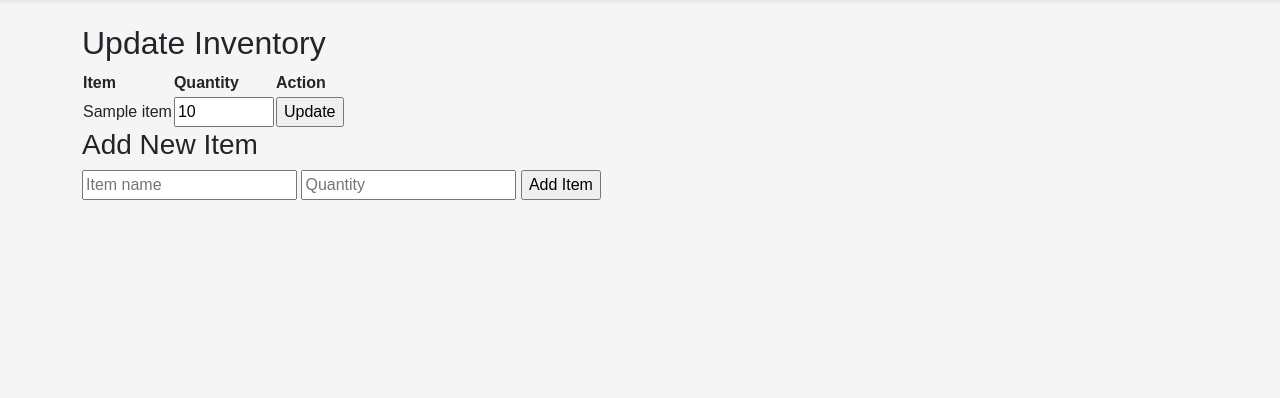
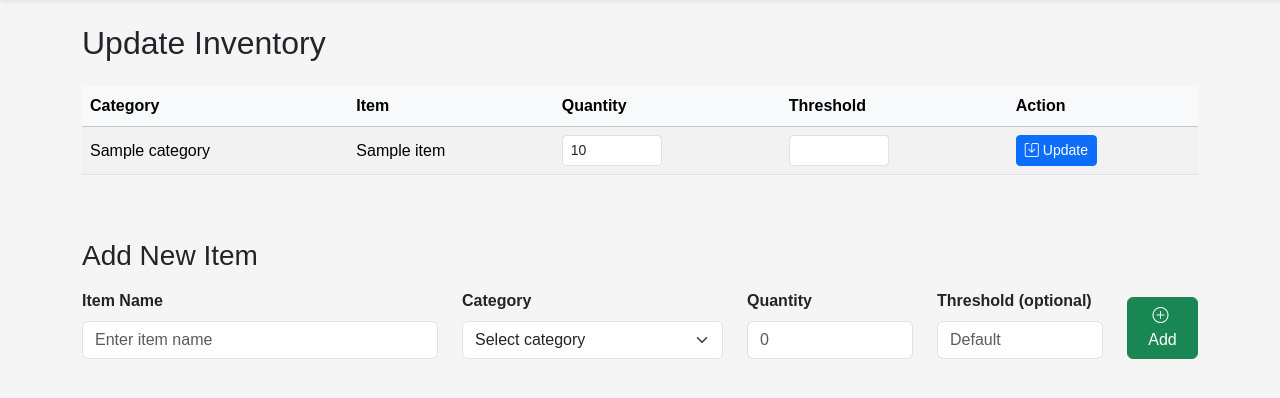
Before and after one commit to Iaml1mon/aj-burgers-inventory, a Flask app: template templates/update.html in a window 1280 px wide. Shown: the part 56-454 px from the top of the page. Run offline with Flask 3, Linux system fonts and the light colour scheme; the template is opened without the code that fills it: most values are stand-ins (such as "Sample title", 1, 10 or a date in 2020).

Commit message:
Enhance inventory update template with better table and form UI, icons
Updated the inventory management interface to enhance usability and added new fields for item category and threshold.

```diff
--- a/templates/update.html
+++ b/templates/update.html
@@ -1,35 +1,67 @@
 {% extends 'base.html' %}
 
 {% block content %}
-<h2>Update Inventory</h2>
+<h2 class="mb-4">Update Inventory</h2>
 
-<table>
+<div class="table-responsive mb-5">
+    <table class="table table-striped table-hover align-middle">
+        <thead class="table-light">
             <tr>
-        <th>Item</th>
-        <th>Quantity</th>
-        <th>Action</th>
+                <th scope="col">Category</th>
+                <th scope="col">Item</th>
+                <th scope="col">Quantity</th>
+                <th scope="col">Threshold</th>
+                <th scope="col">Action</th>
             </tr>
+        </thead>
+        <tbody>
             {% for item in items %}
             <tr>
                 <form method="post">
+                    <td>{{ item['category'] }}</td>
                     <td>{{ item['item_name'] }}</td>
-            <td>
-                <input type="number" name="quantity" value="{{ item['quantity'] }}" />
-                <input type="hidden" name="id" value="{{ item['id'] }}" />
+                    <td style="max-width:120px;">
+                        <input type="number" name="quantity" value="{{ item['quantity'] }}" class="form-control form-control-sm" />
+                    </td>
+                    <td style="max-width:120px;">
+                        <input type="number" name="threshold" value="{{ item['threshold'] }}" class="form-control form-control-sm" />
                     </td>
                     <td>
-                <input type="submit" value="Update" />
+                        <input type="hidden" name="update_id" value="{{ item['id'] }}" />
+                        <button type="submit" class="btn btn-primary btn-sm"><i class="bi bi-save me-1"></i>Update</button>
                     </td>
                 </form>
             </tr>
             {% endfor %}
+        </tbody>
     </table>
+</div>
 
-<h3>Add New Item</h3>
-<form method="post" action="{{ url_for('add_item') }}">
-    <input type="text" name="item_name" placeholder="Item name" required />
-    <input type="number" name="quantity" placeholder="Quantity" required />
-    <input type="submit" value="Add Item" />
+<h3 class="mb-3">Add New Item</h3>
+<form method="post" action="{{ url_for('add_item') }}" class="row gy-3 align-items-end">
+    <div class="col-md-4">
+        <label for="item_name" class="form-label fw-semibold">Item Name</label>
+        <input type="text" id="item_name" name="item_name" class="form-control" placeholder="Enter item name" required />
+    </div>
+    <div class="col-md-3">
+        <label for="category" class="form-label fw-semibold">Category</label>
+        <select id="category" name="category" class="form-select" required>
+            <option value="" disabled selected>Select category</option>
+            {% for cat in categories %}
+            <option value="{{ cat }}">{{ cat }}</option>
+            {% endfor %}
+        </select>
+    </div>
+    <div class="col-md-2">
+        <label for="quantity" class="form-label fw-semibold">Quantity</label>
+        <input type="number" id="quantity" name="quantity" class="form-control" placeholder="0" required />
+    </div>
+    <div class="col-md-2">
+        <label for="threshold" class="form-label fw-semibold">Threshold (optional)</label>
+        <input type="number" id="threshold" name="threshold" class="form-control" placeholder="Default" />
+    </div>
+    <div class="col-md-1">
+        <button type="submit" class="btn btn-success w-100"><i class="bi bi-plus-circle me-1"></i>Add</button>
+    </div>
 </form>
-
 {% endblock %}
```
Lines whose indentation alone changed are shown as unchanged.
